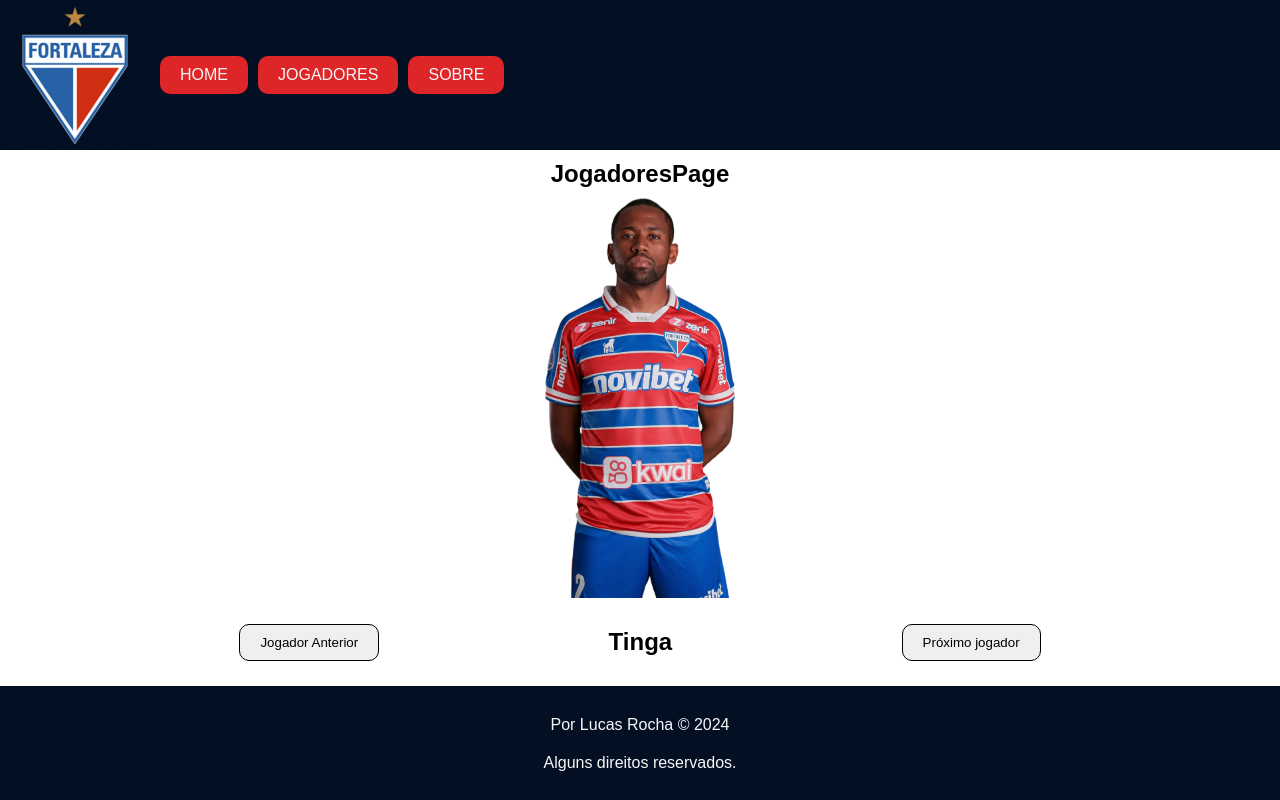
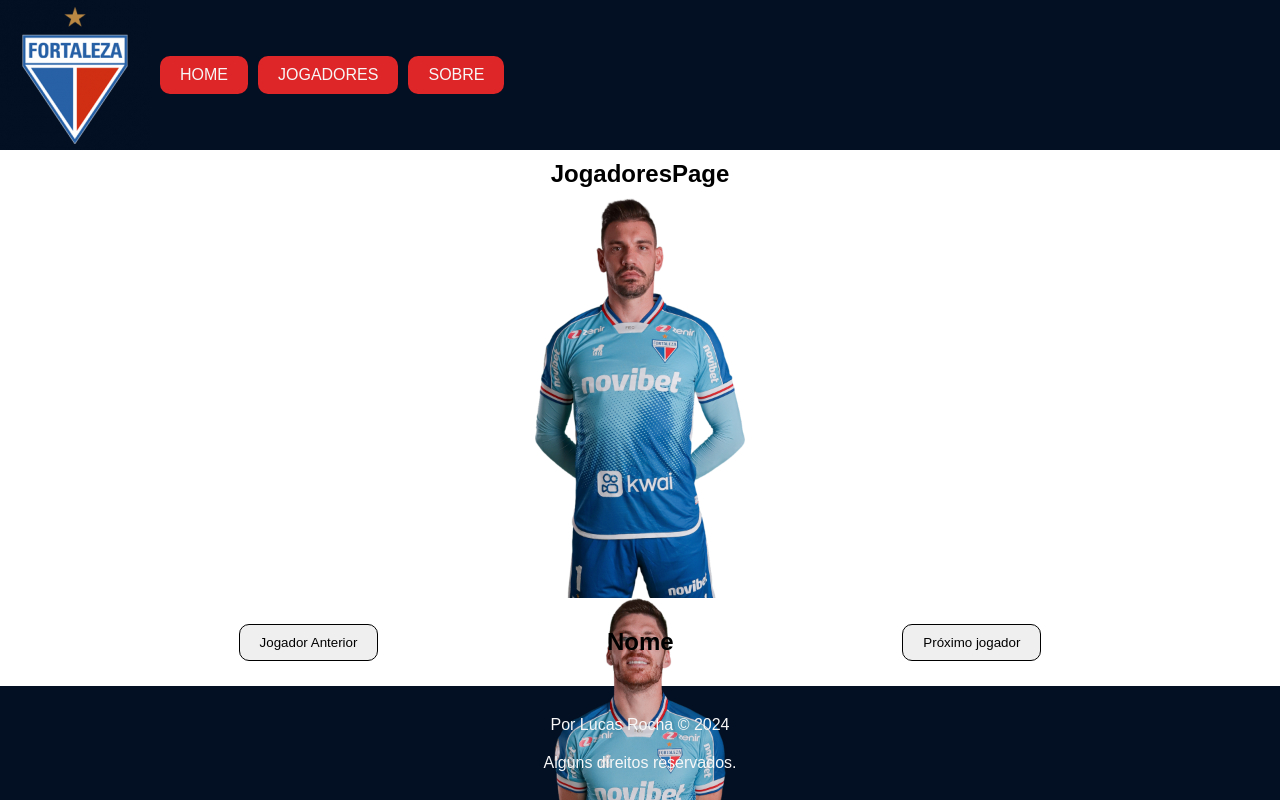
Before and after one commit to lucasrochabz/fec-2024, a React (Vite) app: page /jogadores in a window 1280 px wide. Shown: the top 800 px of the page. Built offline with nearby package versions, Linux system fonts and the light colour scheme.

Commit message:
Corrigindo erro de redenrização

```diff
--- a/src/pages/JogadoresPage/JogadoresPage.jsx
+++ b/src/pages/JogadoresPage/JogadoresPage.jsx
@@ -1,20 +1,35 @@
+import React, { useState, useEffect } from 'react'
 import { Footer } from "../../components/Footer/Footer"
 import { Header } from "../../components/Header/Header"
+import jogadoresData from "/jogadores.json"
 import "./JogadoresPage.css"
 
 export const JogadoresPage = () => {
+
+    const [jogadores, setJogadores] = useState([]);
+
+    useEffect(() => {
+      setJogadores(jogadoresData);
+    }, []);
+
   return(
     <>
       <Header />
       <section className="jogadores-content">
         <h1>JogadoresPage</h1>
         <div className="info">
+
           <div className="img">
-              <img src="src/assets/imagens/tinga.png" alt="Foto do Jogador" />
+            {jogadores.map(jogador => (
+              <div className="img" key={jogador.id}>
+                <img src={jogador.imgSrc} alt="" />
               </div>
+            ))}
+          </div>
+
           <div className="button">
               <button>Jogador Anterior</button>
-                <h2>Tinga</h2>
+              <h2>Nome</h2>
               <button class="next">Próximo jogador</button>
           </div>
         </div>
--- a/src/pages/SobrePage/SobrePage.jsx
+++ b/src/pages/SobrePage/SobrePage.jsx
@@ -17,8 +17,6 @@ export const SobrePage = () => {
       <Header />
       <section className="sobre-content">
         <h1>SobrePage</h1>
-
-        <h1>Lista de Jogadores</h1>
         <ul>
           {jogadores.map(jogador => (
             <li key={jogador.id}>
```
Lines whose indentation alone changed are shown as unchanged.
